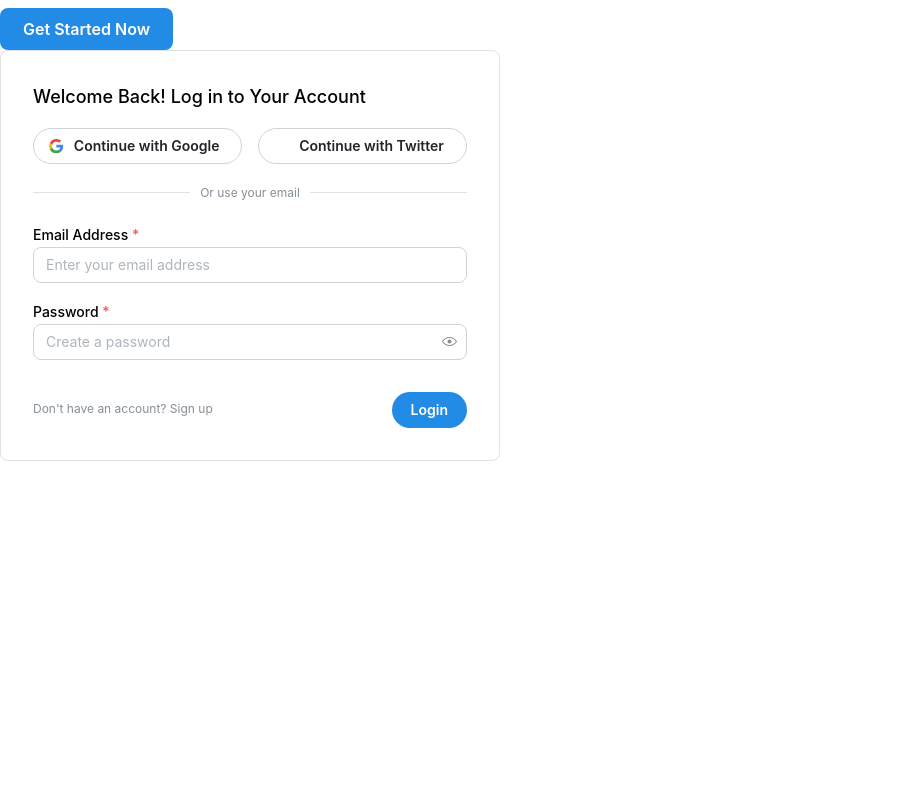
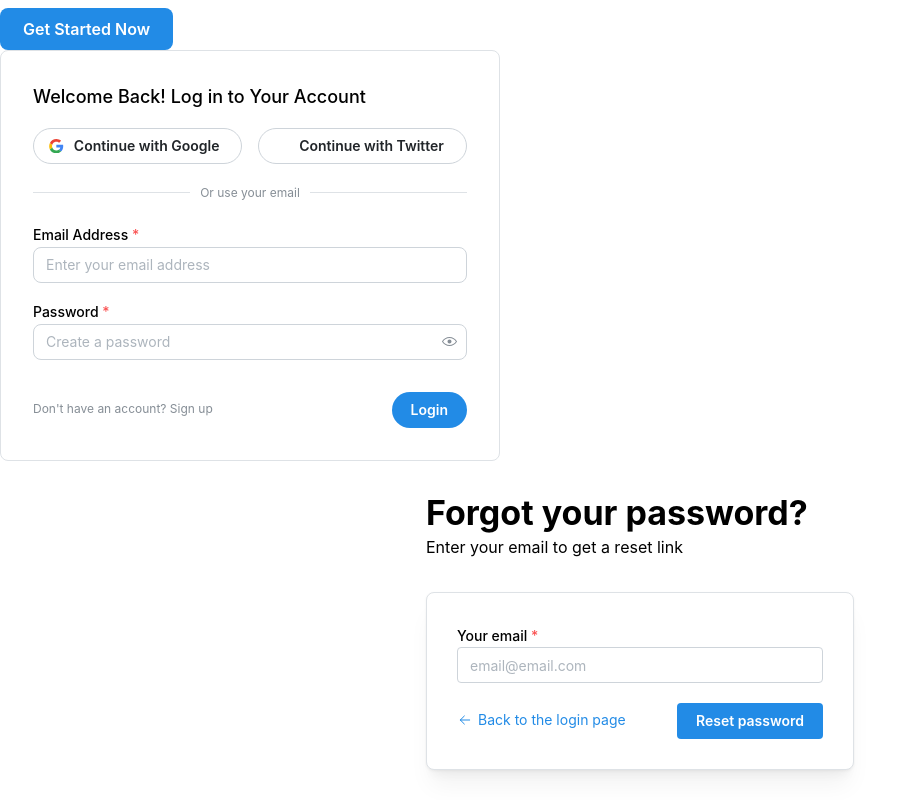
Before and after one commit to bad-Al-code/complete_auth, a React (Vite) app in the folder frontend/: page / in a window 1280 px wide. Shown: the part 621-1421 px from the top of the page, without its empty margins (0-917 px from the left). Before the commit the page ends 1082 px from the top, so only its background shows below. Built offline with nearby package versions, Linux system fonts and the light colour scheme; some icons are missing.

Commit message:
feat: forgot password page
- also give user a back button if they want

```diff
--- a/frontend/src/App.jsx
+++ b/frontend/src/App.jsx
@@ -1,3 +1,4 @@
+import { ForgotPassword } from "./pages/auth/ForgotPassword";
 import { SignUpForm } from "./pages/auth/SignUpForm";
 import { HomePage } from "./pages/HomePage";
 function App() {
@@ -5,6 +6,7 @@ function App() {
     <>
       <HomePage />
       <SignUpForm />
+      <ForgotPassword />
     </>
   );
 }
--- /dev/null
+++ b/frontend/src/pages/auth/ForgotPassword.jsx
@@ -0,0 +1,67 @@
+import {
+  Paper,
+  Title,
+  Text,
+  TextInput,
+  Button,
+  Container,
+  Group,
+  Anchor,
+  Center,
+  Box,
+} from "@mantine/core";
+import { IconArrowLeft } from "@tabler/icons-react";
+import { useForm } from "@mantine/form";
+
+export function ForgotPassword() {
+  const form = useForm({
+    initialValues: {
+      email: "",
+    },
+
+    validate: {
+      email: (value) =>
+        /^\S+@\S+$/.test(value) ? null : "Invalid email address",
+    },
+  });
+
+  const handleSubmit = (values) => {
+    console.log("Reset link sent to:", values.email);
+  };
+
+  return (
+    <Container size={460} my={30}>
+      <Title className="text-center text-3xl font-bold">
+        Forgot your password?
+      </Title>
+      <Text className="text-gray-500 text-sm text-center">
+        Enter your email to get a reset link
+      </Text>
+
+      <Paper withBorder shadow="md" p={30} radius="md" mt="xl">
+        <form onSubmit={form.onSubmit((values) => handleSubmit(values))}>
+          <TextInput
+            label="Your email"
+            placeholder="email@email.com"
+            required
+            {...form.getInputProps("email")}
+          />
+          <Group justify="space-between" mt="lg">
+            <Anchor className="text-gray-500 text-sm" size="sm">
+              <Center inline>
+                <IconArrowLeft
+                  style={{ width: "1rem", height: "1rem" }}
+                  stroke={1.5}
+                />
+                <Box ml={5}>Back to the login page</Box>
+              </Center>
+            </Anchor>
+            <Button type="submit" className="bg-blue-600 text-white">
+              Reset password
+            </Button>
+          </Group>
+        </form>
+      </Paper>
+    </Container>
+  );
+}
```
